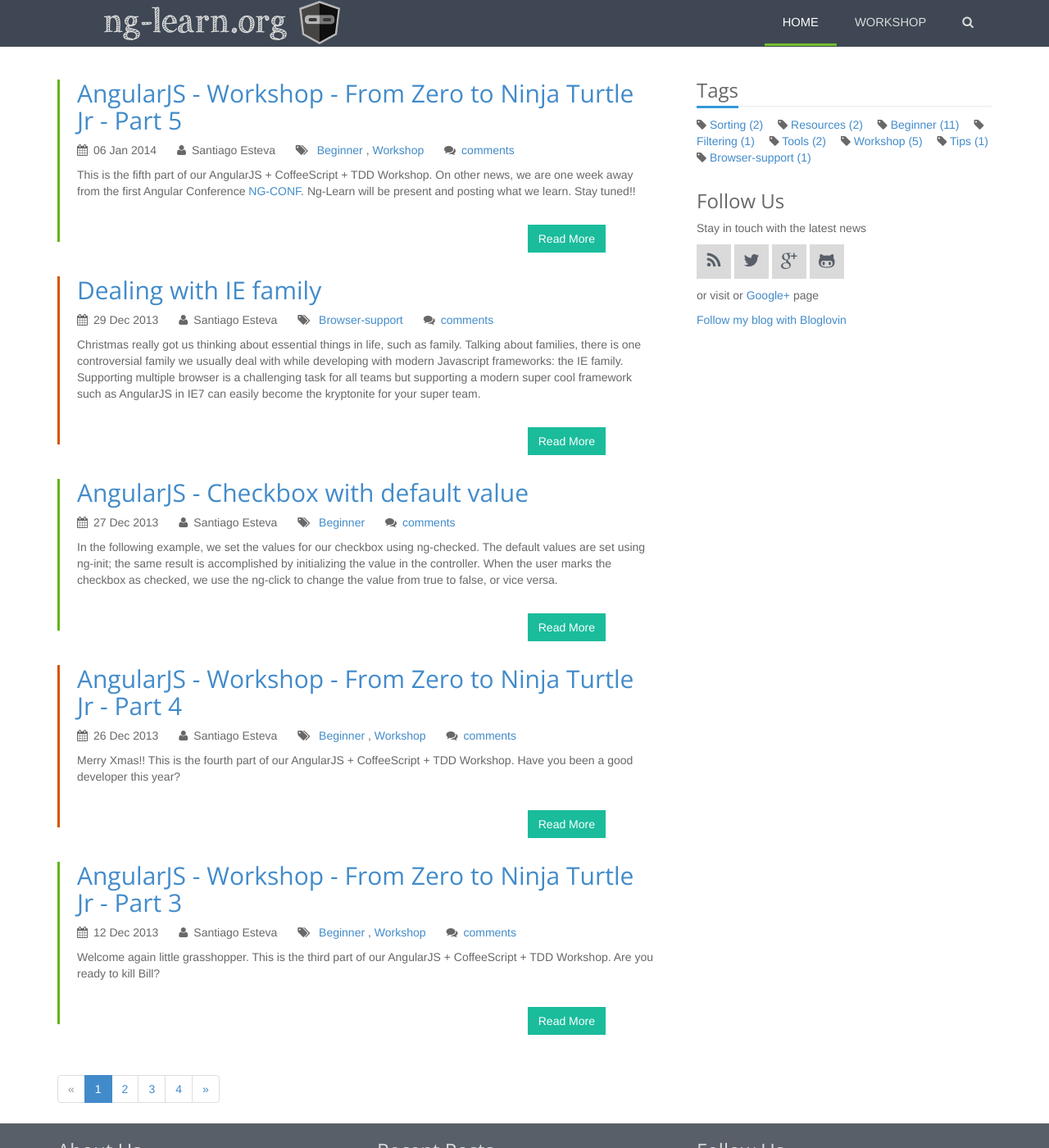
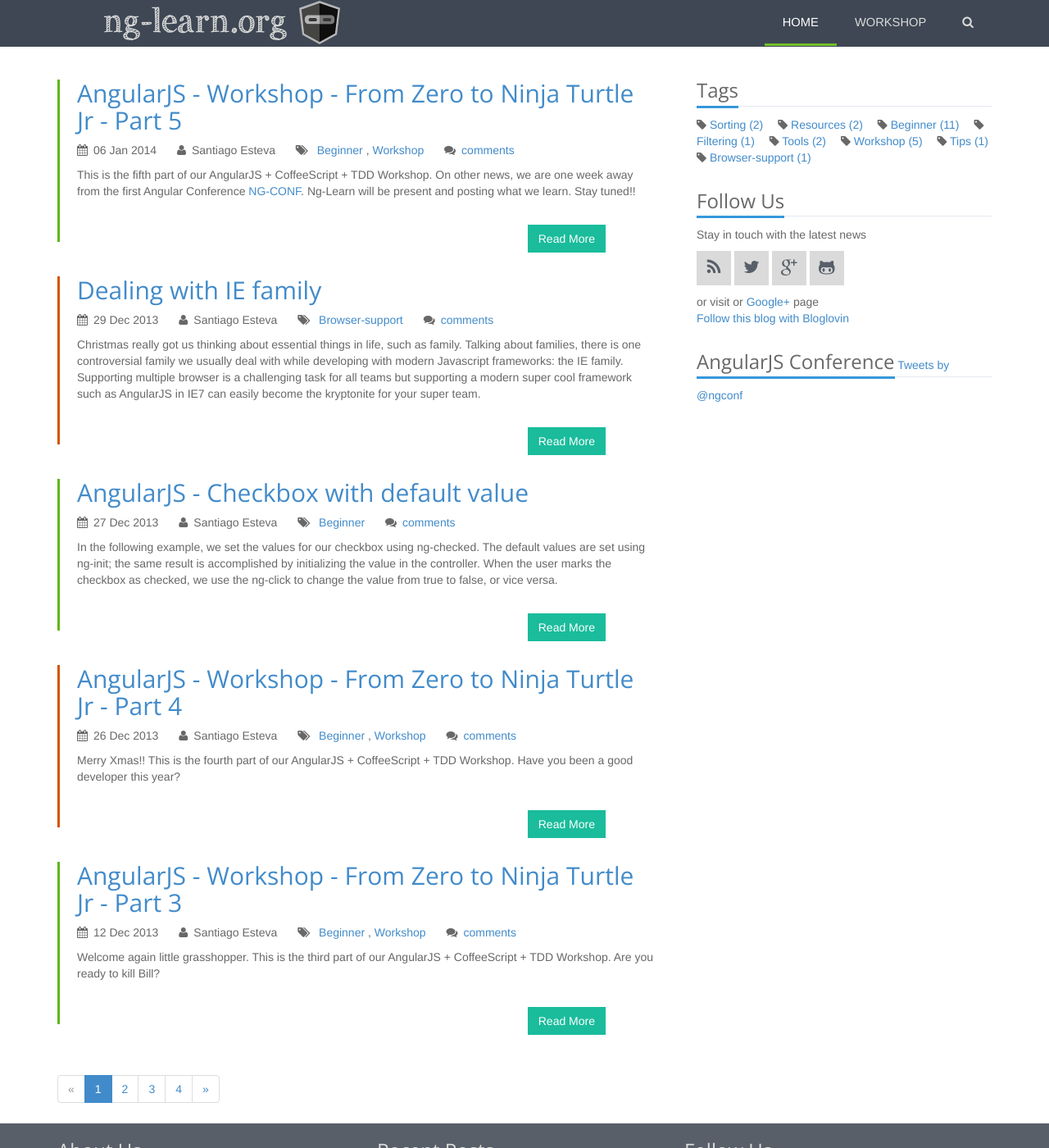
Before and after one commit to ng-learn-org/ng-learn-org.github.io, a Jekyll site: the page built from index.html, in a window 1280 px wide and 1400 px high. Shown: the whole window at 82% size. Built offline with Jekyll 4.4.1, drawn with Linux system fonts in a browser that asks for light colours; the list of posts is cut into pages by our own code; comment, search, counter and statistics services are not loaded; some of the changed text lies outside the part shown.

Commit message:
test: twitter stream

```diff
--- a/_includes/stayintouch.html
+++ b/_includes/stayintouch.html
@@ -1,6 +1,5 @@
 <!-- stay in touch -->
-<div class="col-lg-4 col-md-4 col-sm-4 col-xs-12">
-    <section>
+    <section class="side-box">
         <h3>Follow Us</h3>
         <p>Stay in touch with the latest news</p>
         <ul class="social">
@@ -9,7 +8,11 @@
             <li><a href="https://plus.google.com/+Ng-learnOrg" class="google-plus"><i class="fa fa-google-plus"></i></a>
             <li><a href="https://github.com/ng-learn-org" class="github"><i class="fa fa-github-alt"></i></a>
         </ul>
-        <p>or visit or <a href="https://plus.google.com/100416474018923825711" rel="publisher">Google+</a> page</p>
+        <p>or visit or <a href="https://plus.google.com/100416474018923825711" rel="publisher">Google+</a> page
+           <br>
+            <a href="http://www.bloglovin.com/blog/11330823/?claim=29bjfu55v6d">Follow this blog with Bloglovin</a>
+        </p>
+
     </section>
-</div>
+
 <!-- /stay in touch -->
--- /dev/null
+++ b/_includes/twitter.html
@@ -0,0 +1,5 @@
+<section class="side-box">
+    <h3>AngularJS Conference</h3>
+    <a class="twitter-timeline" href="https://twitter.com/ngconf" data-widget-id="421424445702406144">Tweets by @ngconf</a>
+    <script>!function(d,s,id){var js,fjs=d.getElementsByTagName(s)[0],p=/^http:/.test(d.location)?'http':'https';if(!d.getElementById(id)){js=d.createElement(s);js.id=id;js.src=p+"://platform.twitter.com/widgets.js";fjs.parentNode.insertBefore(js,fjs);}}(document,"script","twitter-wjs");</script>
+</section>
--- a/_layouts/default.html
+++ b/_layouts/default.html
@@ -31,14 +31,16 @@
             {% include tags.html %}
             <!-- tags -->
 
-        </div>
-
             <!-- stay in touch -->
             {% include stayintouch.html %}
             <!-- /stay in touch -->
-          <div class="col-lg-4 col-md-4 col-sm-3 col-xs-12">
-            <a href="http://www.bloglovin.com/blog/11330823/?claim=29bjfu55v6d">Follow my blog with Bloglovin</a>
+
+            <!--twitter feed-->
+            {% include twitter.html %}
+            <!--twitter feed-->
+
         </div>
+
 
         <!-- sidebar -->
     </div>
@@ -48,15 +50,26 @@
 {% include ga.html %}
 
 <!-- twitter -->
-    <script>!function(d,s,id){var js,fjs=d.getElementsByTagName(s)[0],p=/^http:/.test(d.location)?'http':'https';if(!d.getElementById(id)){js=d.createElement(s);js.id=id;js.src=p+'://platform.twitter.com/widgets.js';fjs.parentNode.insertBefore(js,fjs);}}(document, 'script', 'twitter-wjs');</script>
+<script>!function (d, s, id) {
+    var js, fjs = d.getElementsByTagName(s)[0], p = /^http:/.test(d.location) ? 'http' : 'https';
+    if (!d.getElementById(id)) {
+        js = d.createElement(s);
+        js.id = id;
+        js.src = p + '://platform.twitter.com/widgets.js';
+        fjs.parentNode.insertBefore(js, fjs);
+    }
+}(document, 'script', 'twitter-wjs');</script>
 <!-- /twitter -->
 
 <!-- g+ followers -->
 <script type="text/javascript">
-      (function() {
-          var po = document.createElement('script'); po.type = 'text/javascript'; po.async = true;
+    (function () {
+        var po = document.createElement('script');
+        po.type = 'text/javascript';
+        po.async = true;
         po.src = 'https://apis.google.com/js/plusone.js';
-          var s = document.getElementsByTagName('script')[0]; s.parentNode.insertBefore(po, s);
+        var s = document.getElementsByTagName('script')[0];
+        s.parentNode.insertBefore(po, s);
     })();
 </script>
 <!-- /g+ followers -->
@@ -69,7 +82,8 @@
 
     /* * * DON'T EDIT BELOW THIS LINE * * */
     (function () {
-        var s = document.createElement('script'); s.async = true;
+        var s = document.createElement('script');
+        s.async = true;
         s.type = 'text/javascript';
         s.src = '//' + disqus_shortname + '.disqus.com/count.js';
         (document.getElementsByTagName('HEAD')[0] || document.getElementsByTagName('BODY')[0]).appendChild(s);
```
Lines whose indentation alone changed are shown as unchanged.
